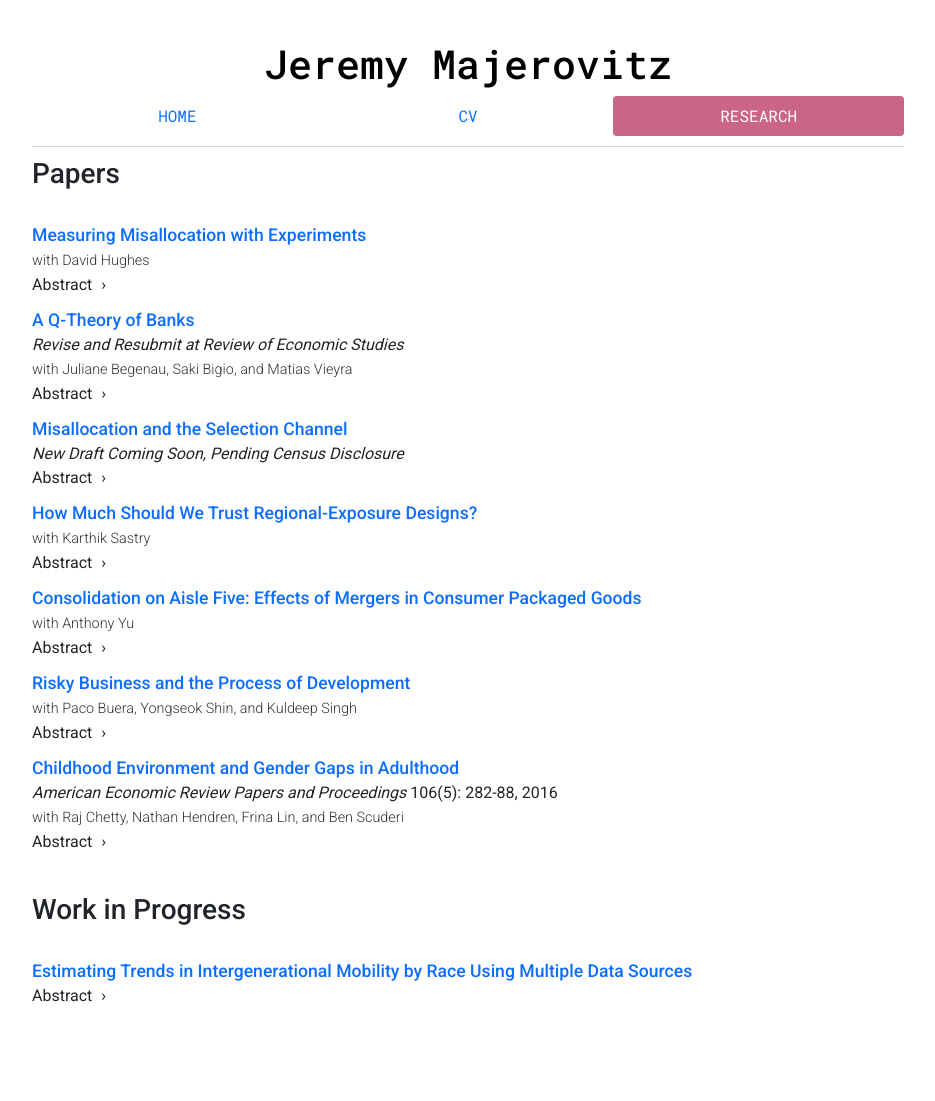
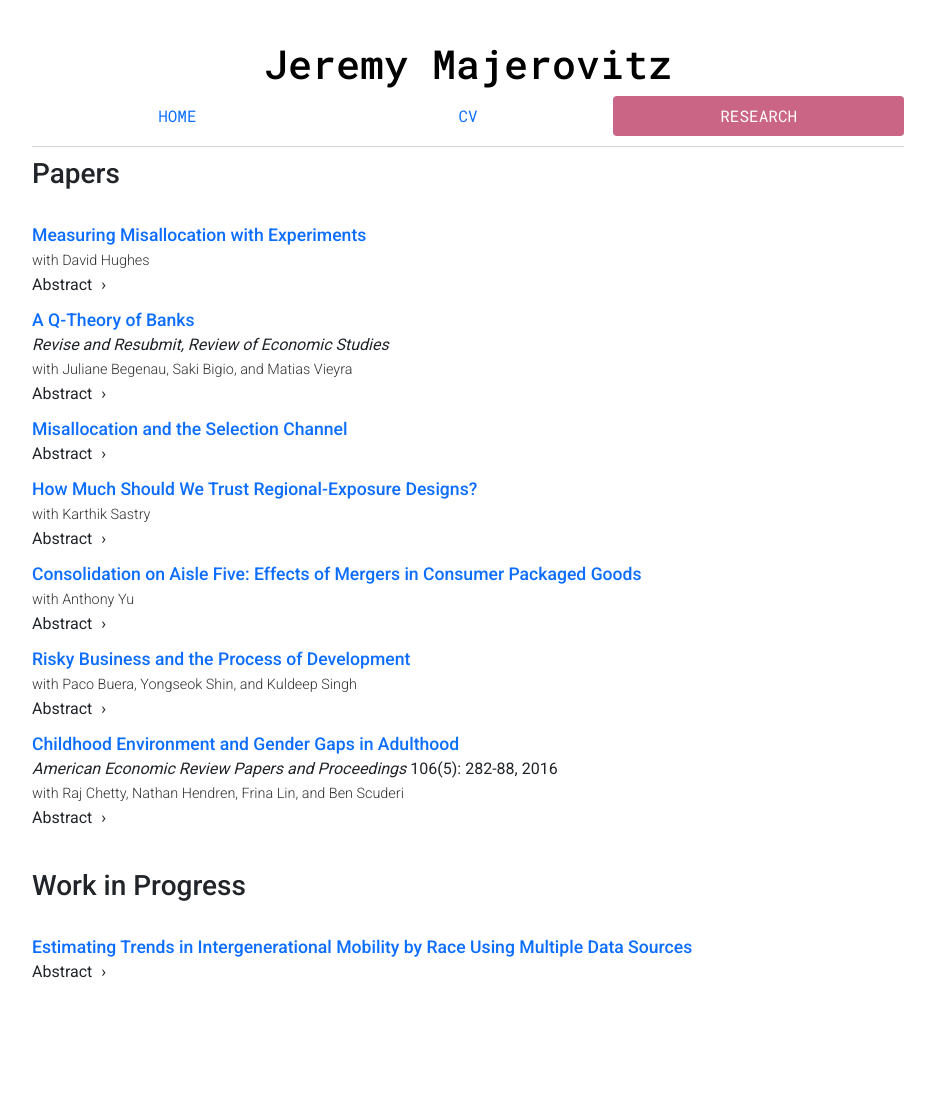
Before and after one commit to jmajic/jmajic.github.io, a Jekyll site: the page built from research/index.html, in a window 1280 px wide. Shown: the whole page, without its empty margins (172-1107 px from the left). Built offline with Jekyll 4.4.1, drawn with Linux system fonts in a browser that asks for light colours; after the commit the page ends 1077 px from its top, so only the background shows below that.

Commit message:
Changed from "R&R at Restud" to "R&R, Restud", and removed "coming soon"

```diff
--- a/research/index.html
+++ b/research/index.html
@@ -27,7 +27,7 @@ Misallocation of inputs across firms has been proposed as a reason for low level
 
 <div class="researchpaper">
 <h5><a href="BankQTheory_PaperMain.pdf">A Q-Theory of Banks</a></h5>
-<p><em>Revise and Resubmit at Review of Economic Studies</em></p>
+<p><em>Revise and Resubmit, Review of Economic Studies</em></p>
 <p><span class="coauthor">with Juliane Begenau, Saki Bigio, and Matias Vieyra</span></p>
 <details>
 <summary>Abstract</summary>
@@ -39,7 +39,6 @@ We introduce a dynamic bank theory featuring delayed loss recognition and a regu
 
   <div class="researchpaper">
 <h5><a href="selection_channel_draft.pdf">Misallocation and the Selection Channel</a></h5>
-<p><em>New Draft Coming Soon, Pending Census Disclosure</em></p>
 <details>
 <summary>Abstract</summary>
 <abstract>
```
